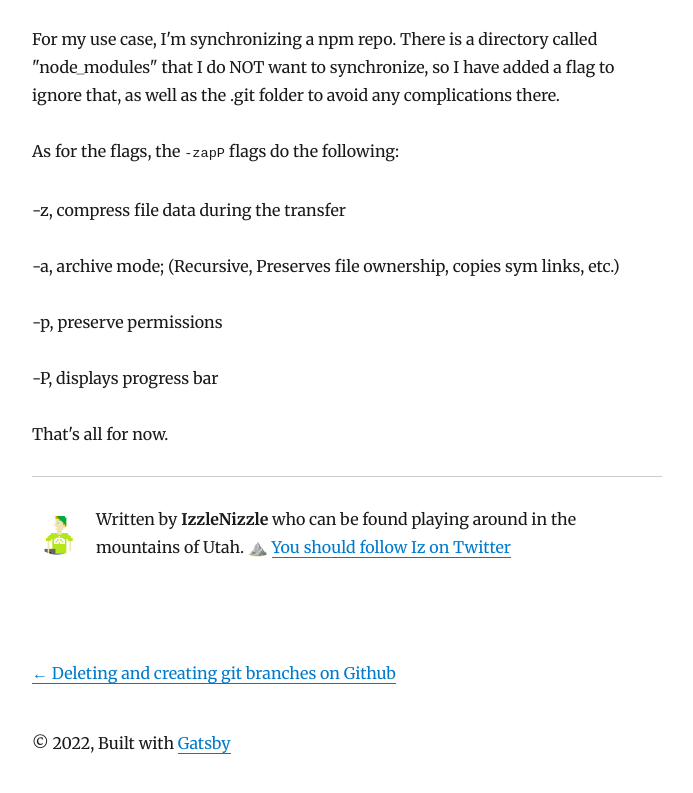
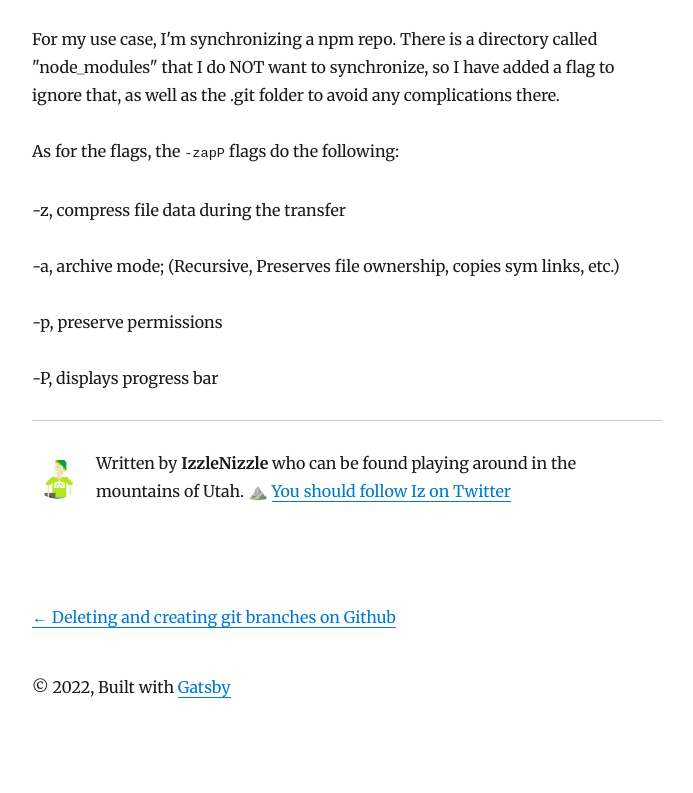
Before and after one commit to IzzleNizzle/izzlenizzle.dev, a Gatsby site: page /21-04-30--handyRsyncCommands/ in a window 1280 px wide. Shown: the part 1097-1890 px from the top of the page, without its empty margins (293-986 px from the left). After the commit the page ends 1840 px from the top, so only its background shows below. Built offline with nearby package versions, Linux system fonts and the light colour scheme; Gatsby itself is replaced by a stand-in of ours; some packages are replaced by stand-ins of ours.

Commit message:
cleaning up

```diff
--- a/content/blog/21-04-30--handyRsyncCommands/index.md
+++ b/content/blog/21-04-30--handyRsyncCommands/index.md
@@ -42,5 +42,3 @@ As for the flags, the `-zapP` flags do the following:
 -p,                 preserve permissions
 
 -P,                  displays progress bar
-
-That's all for now.
```
